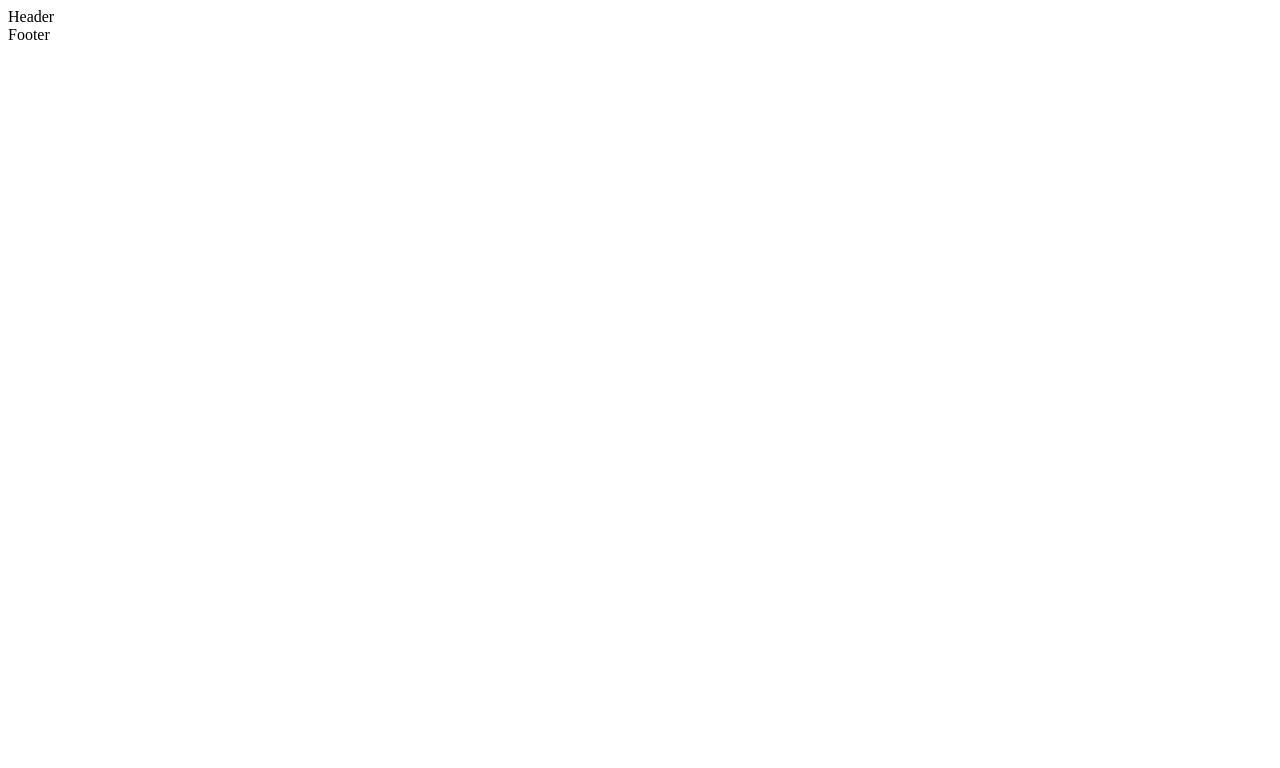
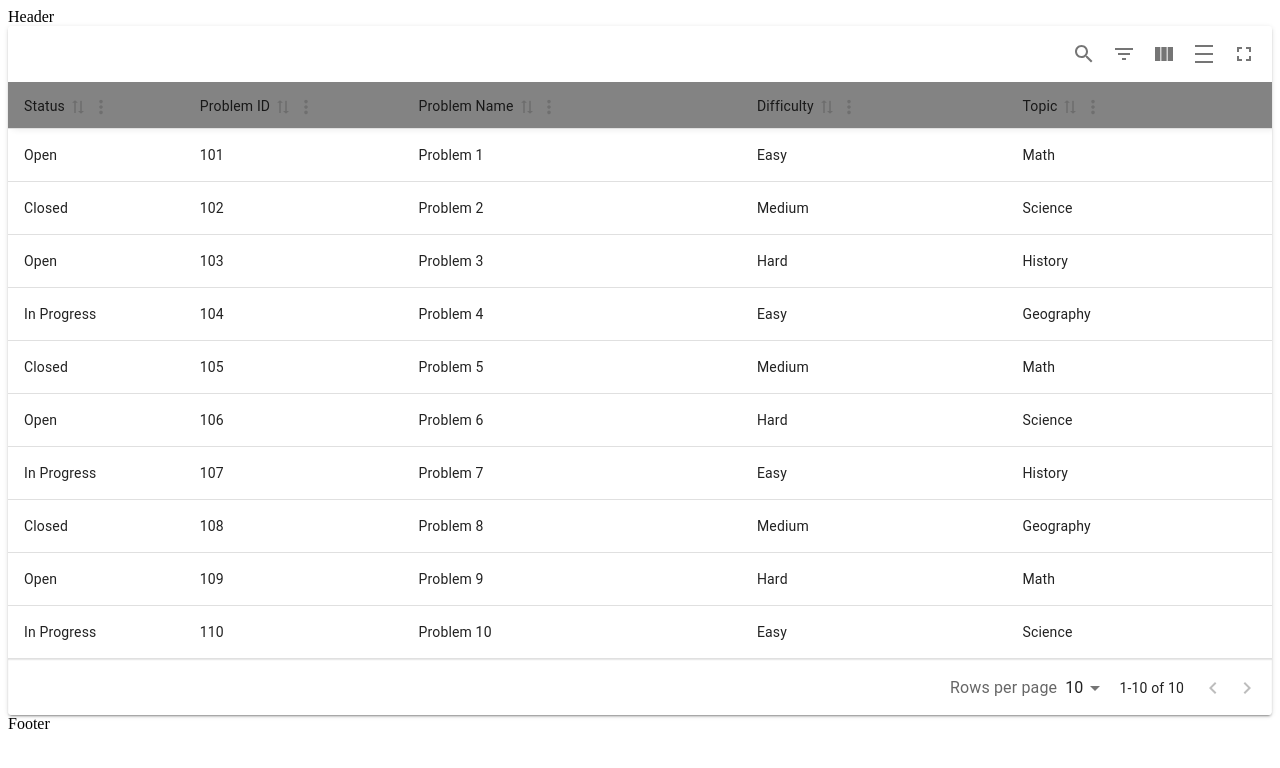
Before and after one commit to Yash19652/Online-Judge, a React (Vite) app in the folder client/: page /problemlist in a window 1280 px wide. Before the commit this address had no page. Shown: the top 768 px of the page. Built offline with nearby package versions, Linux system fonts and the light colour scheme.

Commit message:
started problemList frontend

```diff
--- a/client/package.json
+++ b/client/package.json
@@ -15,7 +15,9 @@
     "@fontsource/roboto": "^5.0.13",
     "@mui/icons-material": "^5.15.18",
     "@mui/material": "^5.15.18",
+    "@mui/x-date-pickers": "^7.5.1",
     "axios": "^1.7.2",
+    "material-react-table": "^2.13.0",
     "react": "^18.2.0",
     "react-dom": "^18.2.0",
     "react-router-dom": "^6.23.1"
--- a/client/src/App.jsx
+++ b/client/src/App.jsx
@@ -5,6 +5,7 @@ import SignUp from "./pages/SignUp";
 import Home from "./pages/Home";
 import Header from "./components/Header";
 import Footer from "./components/Footer";
+import ProblemList from "./pages/ProblemList";
 
 function App() {
   return (
@@ -15,6 +16,7 @@ function App() {
           <Route path="/" element={<Home />} />
           <Route path="/login" element={<Login />} />
           <Route path="/sign-up" element={<SignUp />} />
+          <Route path="/problemlist" element={<ProblemList />} />
         </Routes>
         <Footer />
       </BrowserRouter>
--- /dev/null
+++ b/client/src/pages/ProblemList.jsx
@@ -0,0 +1,168 @@
+import { useMemo, useState } from "react";
+import {
+  MaterialReactTable,
+  useMaterialReactTable,
+} from "material-react-table";
+
+//dummy data for 10 rows
+const data = [
+  {
+    status: "Open",
+    probId: "101",
+    probName: "Problem 1",
+    difficulty: "Easy",
+    topic: "Math",
+  },
+  {
+    status: "Closed",
+    probId: "102",
+    probName: "Problem 2",
+    difficulty: "Medium",
+    topic: "Science",
+  },
+  {
+    status: "Open",
+    probId: "103",
+    probName: "Problem 3",
+    difficulty: "Hard",
+    topic: "History",
+  },
+  {
+    status: "In Progress",
+    probId: "104",
+    probName: "Problem 4",
+    difficulty: "Easy",
+    topic: "Geography",
+  },
+  {
+    status: "Closed",
+    probId: "105",
+    probName: "Problem 5",
+    difficulty: "Medium",
+    topic: "Math",
+  },
+  {
+    status: "Open",
+    probId: "106",
+    probName: "Problem 6",
+    difficulty: "Hard",
+    topic: "Science",
+  },
+  {
+    status: "In Progress",
+    probId: "107",
+    probName: "Problem 7",
+    difficulty: "Easy",
+    topic: "History",
+  },
+  {
+    status: "Closed",
+    probId: "108",
+    probName: "Problem 8",
+    difficulty: "Medium",
+    topic: "Geography",
+  },
+  {
+    status: "Open",
+    probId: "109",
+    probName: "Problem 9",
+    difficulty: "Hard",
+    topic: "Math",
+  },
+  {
+    status: "In Progress",
+    probId: "110",
+    probName: "Problem 10",
+    difficulty: "Easy",
+    topic: "Science",
+  },
+];
+
+const ProblemList = () => {
+  const [role, setRole] = useState("user");
+
+  const columns = useMemo(() => {
+    const baseColumns = [
+      {
+        accessorKey: "status",
+        header: "Status",
+        size: 75,
+      },
+      {
+        accessorKey: "probId",
+        header: "Problem ID",
+        size: 75,
+      },
+      {
+        accessorKey: "probName",
+        header: "Problem Name",
+        size: 200,
+      },
+      {
+        accessorKey: "difficulty",
+        header: "Difficulty",
+        size: 150,
+        sortingFn: (rowA, rowB) => {
+          const order = ["Easy", "Medium", "Hard"];
+          return (
+            order.indexOf(rowA.original.difficulty) -
+            order.indexOf(rowB.original.difficulty)
+          );
+        },
+      },
+      {
+        accessorKey: "topic",
+        header: "Topic",
+        size: 150,
+      },
+    ];
+
+    if (role === "admin") {
+      baseColumns.push({
+        id: "actions",
+        header: "Actions",
+        size: 150,
+        Cell: ({ row }) => (
+          <div>
+            <button onClick={() => handleUpdate(row)}>UPDATE</button>
+            <button onClick={() => handleDelete(row)}>DELETE</button>
+          </div>
+        ),
+      });
+    }
+
+    return baseColumns;
+  }, [role]);
+
+  const handleUpdate = (row) => {
+    console.log("Update row:", row);
+    // Add your update logic here
+  };
+
+  const handleDelete = (row) => {
+    console.log("Delete row:", row);
+    // Add your delete logic here
+  };
+
+  const table = useMaterialReactTable({
+    columns,
+    data, //data must be memoized or stable (useState, useMemo, defined outside of this component, etc.)
+    muiTableHeadCellProps: {
+      //simple styling with the `sx` prop, works just like a style prop in this example
+      sx: {
+        fontWeight: "normal",
+        fontSize: "14px",
+        backgroundColor:"grey",
+      },
+    },
+    muiTableBodyRowProps:{
+        sx:{
+            backgroundColor:""
+        },
+    }
+  });
+
+  return <MaterialReactTable table={table} />;
+};
+
+export default ProblemList;
```
Also changed, not shown: 1 other file (tests, documents, lock files or other folders).
